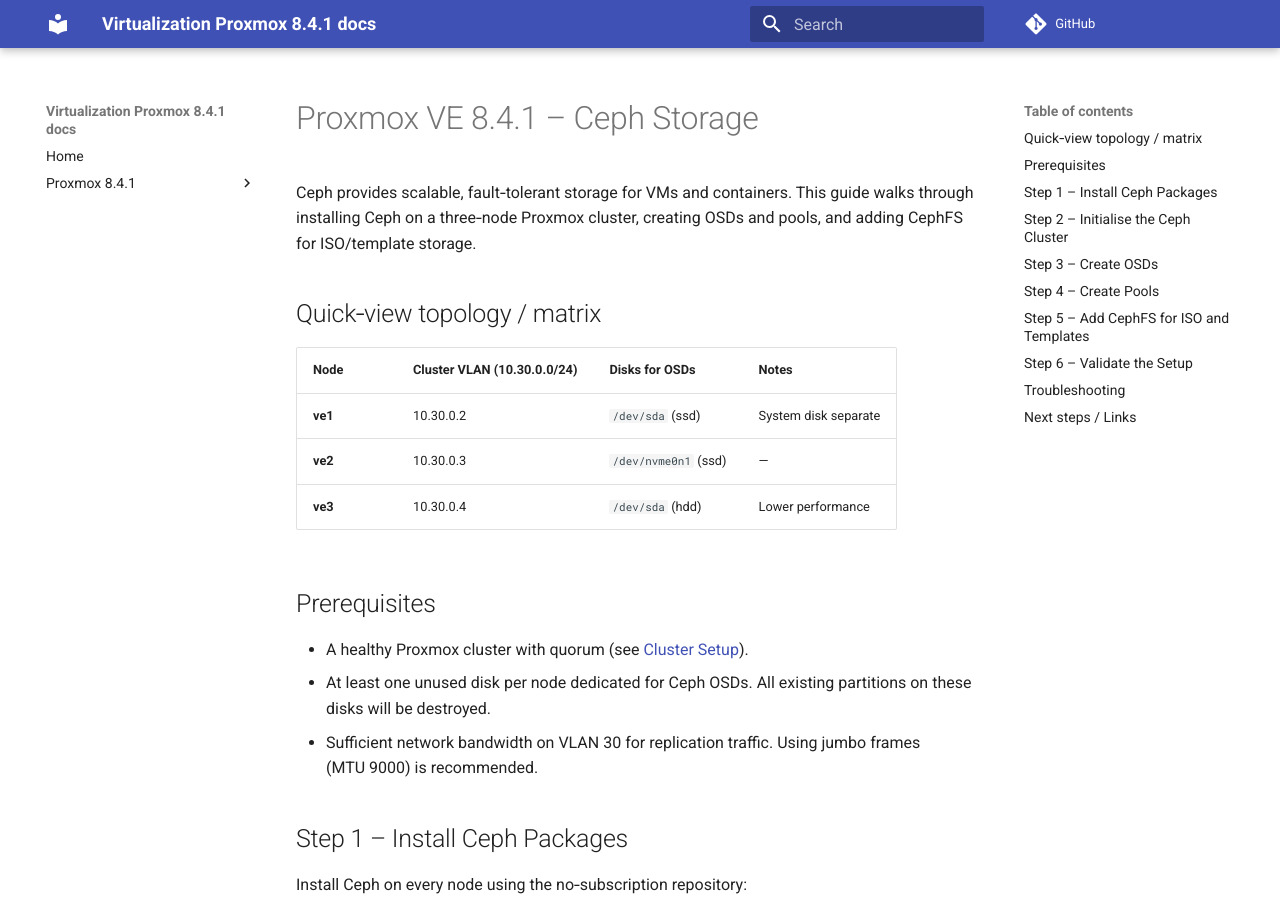
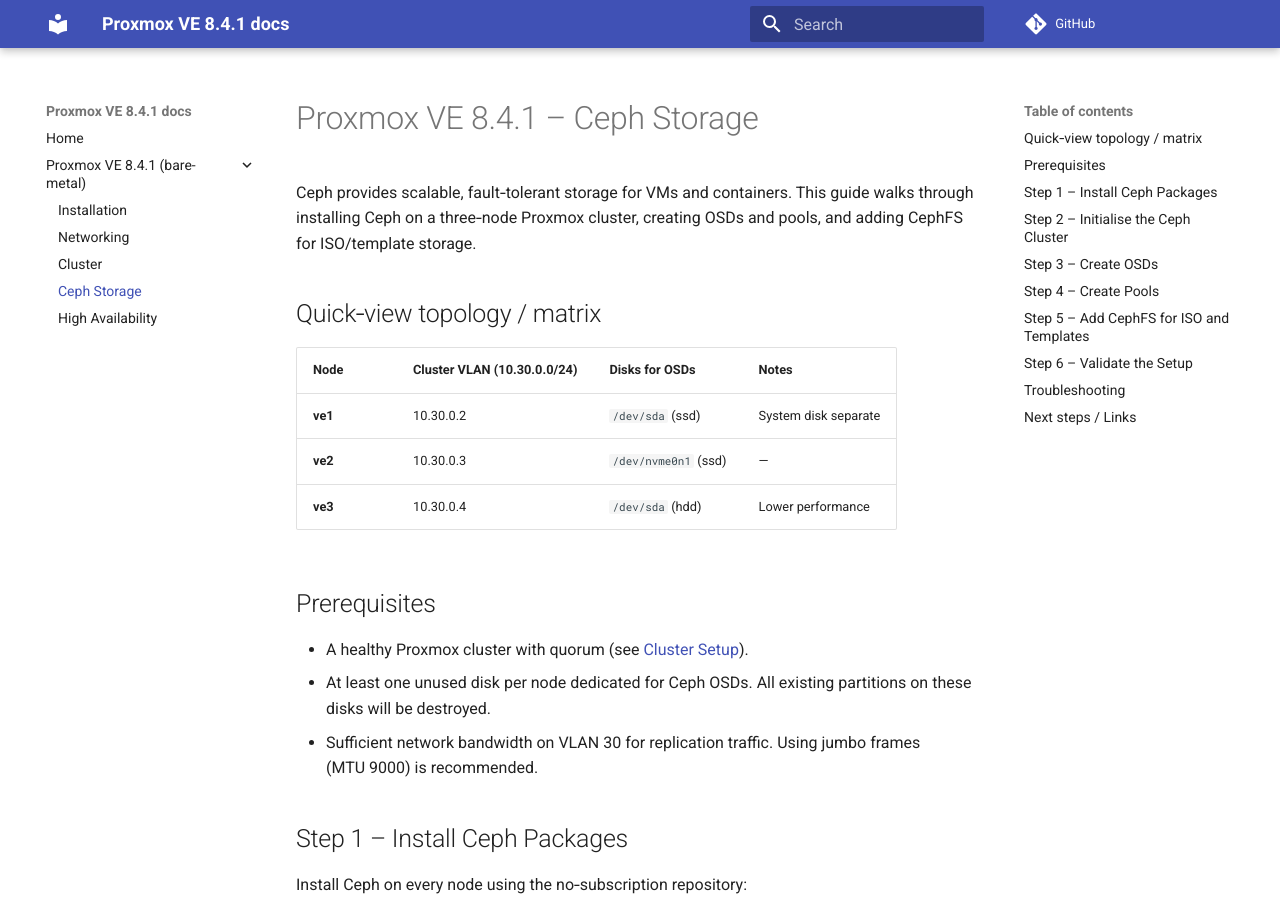
Before and after one commit to iFezGez/virtualization, an MkDocs documentation site: the page built from docs/proxmox/8.4.1/bare-metal/docs/ceph.md, in a window 1280 px wide and 900 px high. Built offline with MkDocs 1.6.1 and Material for MkDocs 9.7.7, drawn with Linux system fonts in a browser that asks for light colours; comment, search, counter and statistics services are not loaded.

Commit message:
Update mkdocs.yml

```diff
--- a/mkdocs.yml
+++ b/mkdocs.yml
@@ -1,13 +1,21 @@
-site_name: "Virtualization Proxmox 8.4.1 docs"
-repo_url: "https://github.com/ifezgez/virtualization"
+site_name: "Proxmox VE 8.4.1 docs"
+repo_url:  "https://github.com/ifezgez/virtualization"
+
+docs_dir: docs        # explícito para coherencia
 theme:
   name: material
-markdown_extensions: [admonition, codehilite, toc]
+
+markdown_extensions:
+  - admonition
+  - codehilite
+  - toc
+
 nav:
-  - Home: docs/index.md
-  - Proxmox 8.4.1:
-      - Installation: docs/proxmox/8.4.1/bare-metal/docs/installation.md
-      - Networking:   docs/proxmox/8.4.1/bare-metal/docs/network.md
-      - Cluster:      docs/proxmox/8.4.1/bare-metal/docs/cluster.md
-      - Ceph:         docs/proxmox/8.4.1/bare-metal/docs/ceph.md
-      - HA:           docs/proxmox/8.4.1/bare-metal/docs/ha.md
+  - Home: index.md
+
+  - Proxmox VE 8.4.1 (bare-metal):
+      - Installation: proxmox/8.4.1/bare-metal/docs/installation.md
+      - Networking:   proxmox/8.4.1/bare-metal/docs/network.md
+      - Cluster:      proxmox/8.4.1/bare-metal/docs/cluster.md
+      - Ceph Storage: proxmox/8.4.1/bare-metal/docs/ceph.md
+      - High Availability: proxmox/8.4.1/bare-metal/docs/ha.md
```
